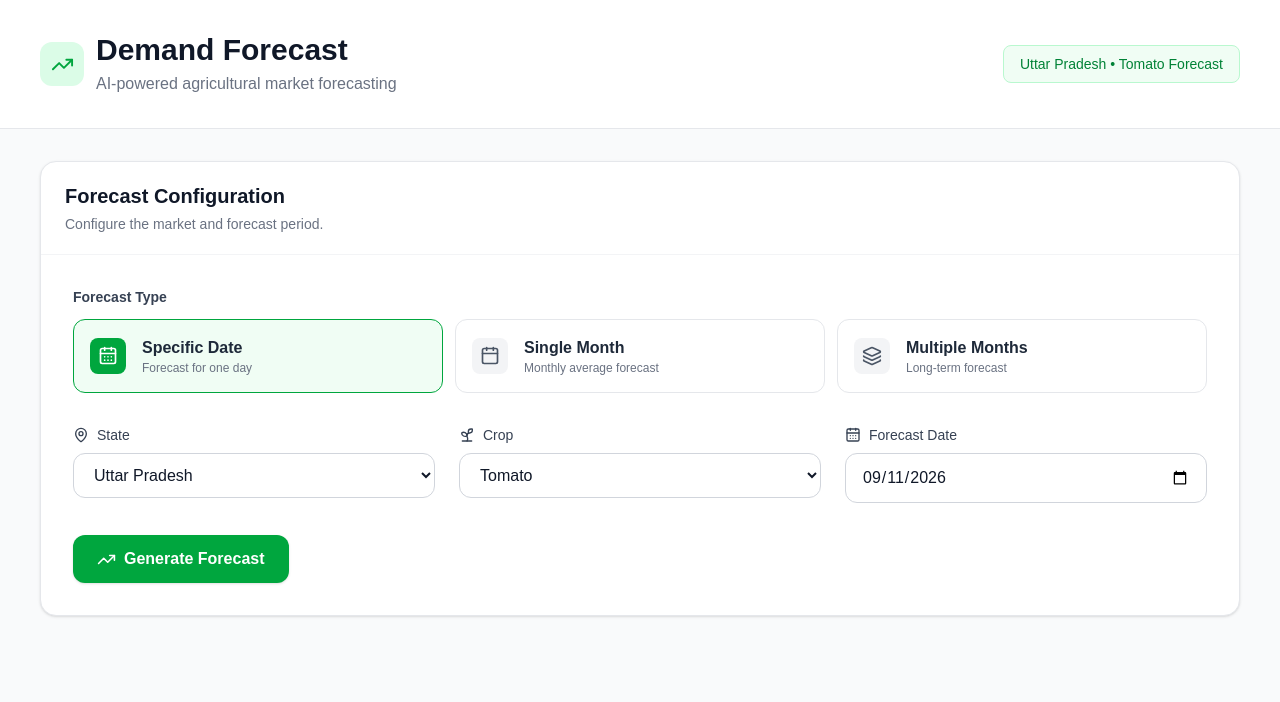
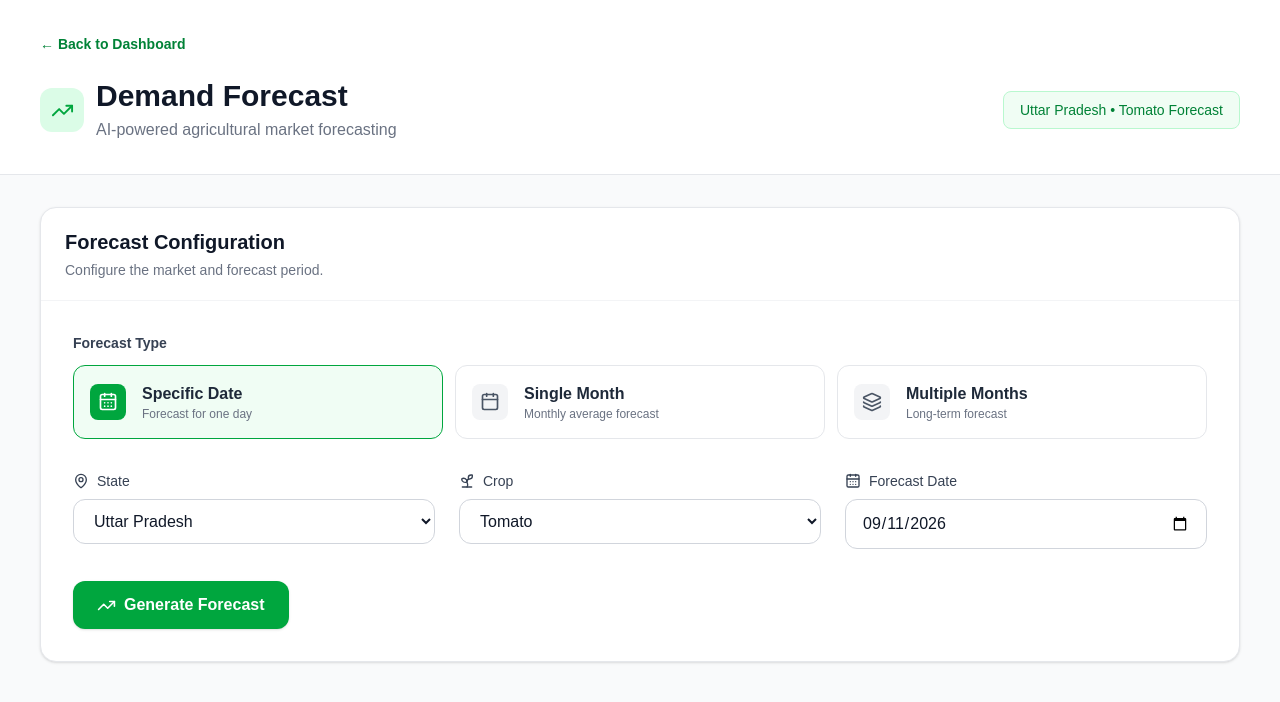
Before and after one commit to krishnaxs/Project-SIH, a Next.js app in the folder krishiconnect/: page /farmer/demand-forecast in a window 1280 px wide. Shown: the top 702 px of the page. Built offline with nearby package versions, Linux system fonts and the light colour scheme.

Commit message:
feat: add Back to Dashboard button on demand forecast page

```diff
--- a/krishiconnect/src/app/farmer/demand-forecast/page.js
+++ b/krishiconnect/src/app/farmer/demand-forecast/page.js
@@ -1,6 +1,7 @@
 "use client";
 
 import { useState } from "react";
+import { useRouter } from "next/navigation";
 
 import {
   CalendarDays,
@@ -18,6 +19,7 @@ import {
 
 
 export default function DemandForecastPage() {
+  const router = useRouter();
   const now = new Date();
   const currentYear = now.getFullYear();
   const currentMonth = now.getMonth() + 1;
@@ -205,6 +207,13 @@ export default function DemandForecastPage() {
       <div className="border-b border-gray-200 bg-white">
 
         <div className="mx-auto max-w-7xl px-6 py-8 md:px-10">
+
+          <button
+            onClick={() => router.push("/farmer/dashboard")}
+            className="mb-6 text-sm font-semibold text-green-700 hover:text-green-800"
+          >
+            ← Back to Dashboard
+          </button>
 
           <div className="flex flex-col gap-4 md:flex-row md:items-center md:justify-between">
 
```
